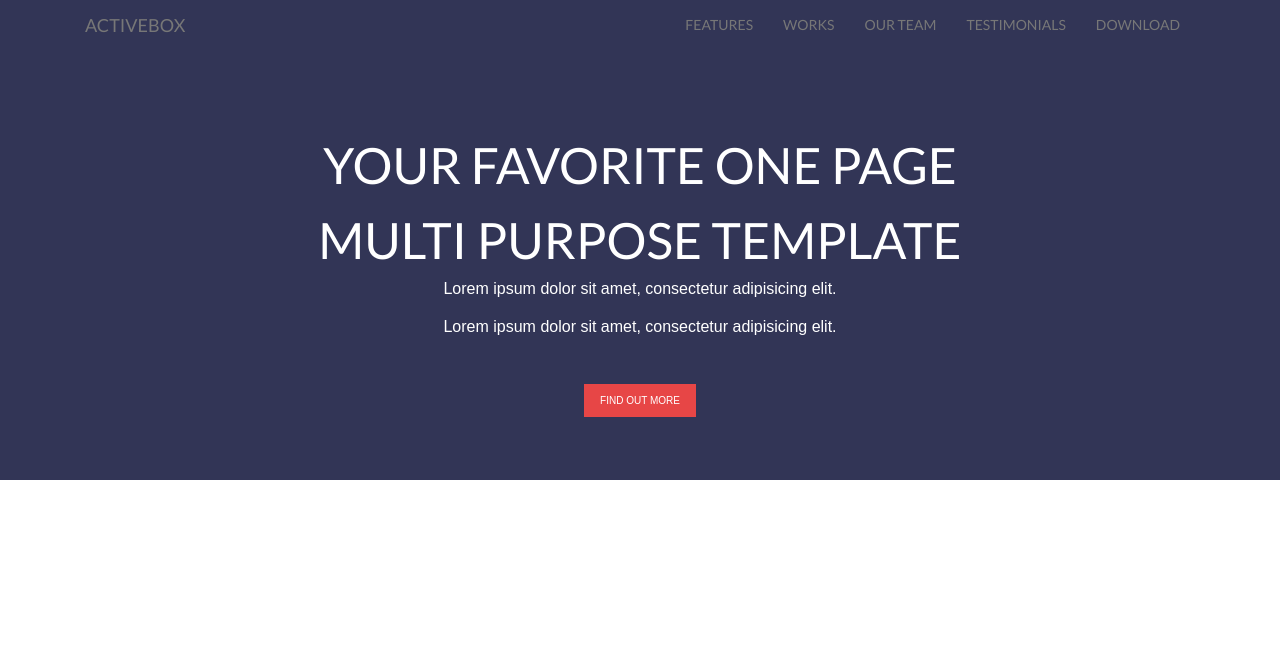
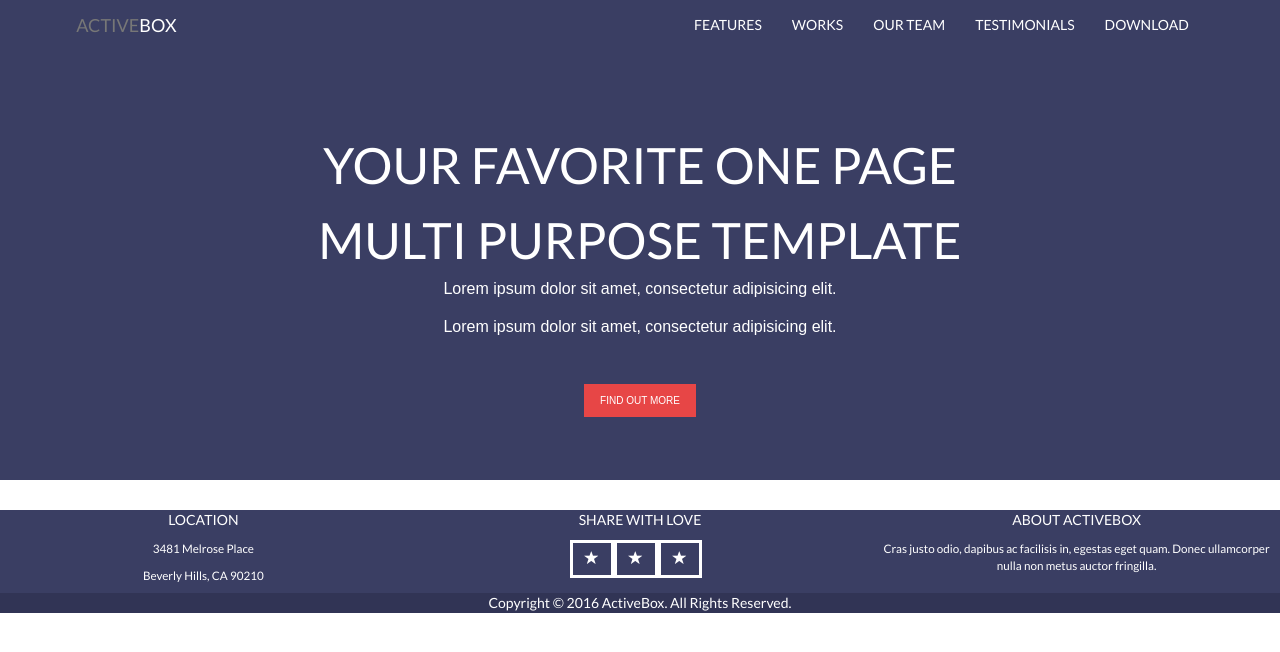
Before and after one commit to mbolanosc/Tec-avanzadas-Proyecto, a plain HTML site: page index.html in a window 1280 px wide. Drawn offline with nearby package versions, Linux system fonts and the light colour scheme.

Commit message:
functions and css

```diff
--- a/index.html
+++ b/index.html
@@ -30,7 +30,7 @@
               <span class="icon-bar"></span>
               <span class="icon-bar"></span>
             </button>
-            <a class="navbar-brand" href="#"><span id="header-spot">ACTIVE</span>BOX</a>
+            <a class="navbar-brand" href="#"><span id="header-spot">ACTIVE</span><span id= "header-second-spot">BOX</span></a>
           </div>
           <div class="collapse navbar-collapse" id="bs-example-navbar-collapse-1">
 
@@ -58,6 +58,41 @@
 
   </div>
 
+  <footer>
+    <div class="row footer-container">
+      <div class="col-md-4">
+        <p class="footer-header">LOCATION</p>
+        <p class="footer-p">3481 Melrose Place</p>
+        <p class="footer-p">Beverly Hills, CA 90210</p>
+      </div>
+      <div class="col-md-4 ">
+        <p class="footer-header">SHARE WITH LOVE</p>
+        <div class="footer-social-med">
+          <button type="button" class="btn btn-default">
+            <span class="glyphicon glyphicon-star" aria-hidden="true"></span>
+          </button>
+          <button type="button" class="btn btn-default">
+            <span class="glyphicon glyphicon-star" aria-hidden="true"></span>
+          </button>
+          <button type="button" class="btn btn-default">
+            <span class="glyphicon glyphicon-star" aria-hidden="true"></span>
+          </button>
+
+        </div>
+      </div>
+      <div class="col-md-4">
+        <p class="footer-header">ABOUT ACTIVEBOX</p>
+        <p class="footer-p">Cras justo odio, dapibus ac facilisis in, egestas eget quam. Donec ullamcorper nulla non metus auctor fringilla.</p>
+
+      </div>
+    </div>
+    <div class="row">
+      <div class="footer-copyright col-md-12">
+        Copyright © 2016 ActiveBox. All Rights Reserved.
+      </div>
+    </div>
+  </footer>
+
   <!-- jQuery (necessary for Bootstrap's JavaScript plugins) -->
   <script src="https://ajax.googleapis.com/ajax/libs/jquery/1.12.4/jquery.min.js"></script>
   <link href="https://fonts.googleapis.com/css?family=Lato" rel="stylesheet">
--- /dev/null
+++ b/scss/_functions.scss
@@ -0,0 +1,8 @@
+@function em($target, $context){
+
+	@return ( strip-unit($target) / strip-unit($context) ) + em;
+}
+
+@function strip-unit($num) {
+  @return $num / ($num * 0 + 1);
+}
--- a/scss/_variables.scss
+++ b/scss/_variables.scss
@@ -1,5 +1,6 @@
 //colores
-$dark-purple: #323556;
+$dark-purple: #3A3E63;
+$footer-dark-footer: #313455;
 $white: #ffffff;
 $pastel-orange: #E74646;
 
@@ -8,3 +9,4 @@ $main-font-family: 'Lato';
 $font-size-btns: 10px;
 $font-size-p: 16px;
 $font-size-h1: 50px;
+$font-size-smaller: smaller;
--- a/scss/style.scss
+++ b/scss/style.scss
@@ -1,44 +1,95 @@
-@import 'variables';
-body{
+@import 'variables','functions';
+
+body {
 	font-family: $main-font-family;
 }
-.top-wrapper{
+
+.top-wrapper {
 	background-color: $dark-purple;
 }
-.navbar-default{
+
+.navbar-default {
 	background-color: $dark-purple;
 }
-.navbar{
-	margin-left: 5em;
-	margin-right: 5em;
-}
-.navbar-default{
-	border: none;
-	border-radius: 0px;
-}
-.navbar-right >li >a{
-	color: red;
+
+.navbar {
+	margin-left: em(70px,$font-size-p);
+	margin-right: em(70px,$font-size-p);
 }
 
-.jumbotron{
+.navbar-default {
+	border: none;
+	border-radius: 0;
+}
+
+#header-second-spot {
+	color: $white;
+}
+
+.navbar-default .navbar-nav > li > a {
+	color: $white;
+}
+
+.jumbotron {
 	background-color: $dark-purple;
 }
-.jumbotron > h1{
+
+.jumbotron > h1 {
 	text-align: center;
 	color: $white;
 	font-size: $font-size-h1;
 }
-.jumbotron >  p{
+
+.jumbotron > p {
 	font-size: $font-size-p;
 	color: $white;
 	text-align: center;
 	font-family: sans-serif;
-  font-weight: lighter;
+	font-weight: lighter;
 }
-.btn-primary{
+
+.btn-primary {
 	margin-top: 3em;
-	background-color:$pastel-orange;
+	background-color: $pastel-orange;
 	border: none;
-	border-radius: 0px;
+	border-radius: 0;
 	font-size: $font-size-btns;
 }
+
+footer {
+	background-color: $dark-purple;
+}
+
+.footer-header {
+	color: $white;
+	text-align: center;
+}
+
+.footer-p {
+	color: $white;
+	text-align: center;
+	font-size: $font-size-smaller;
+}
+
+.footer-copyright {
+	background-color: $footer-dark-footer;
+	text-align: center;
+	color: $white;
+}
+.footer-container{
+
+}
+
+.btn-default {
+	background-color: $dark-purple;
+	color: $white;
+	border-width: initial;
+	border-color: $white;
+	border-radius: 0;
+}
+
+.footer-social-med {
+	display: flex;
+	flex-wrap: wrap;
+	margin-left: 133px;
+}
```
Also changed, not shown: css/style.css. Lines whose indentation alone changed are shown as unchanged.
